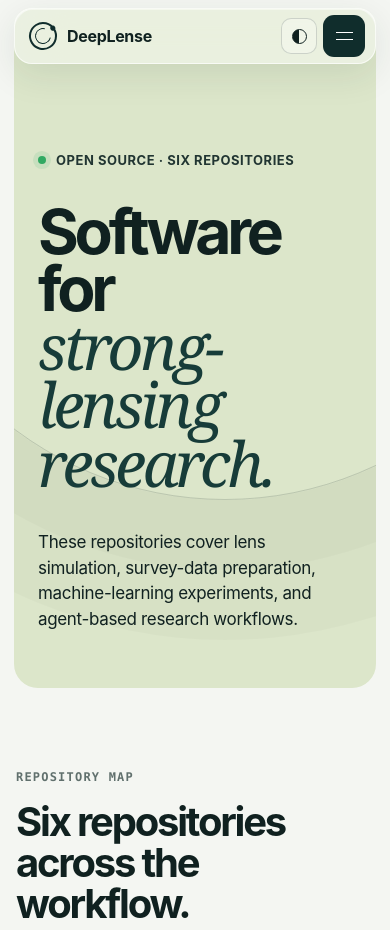
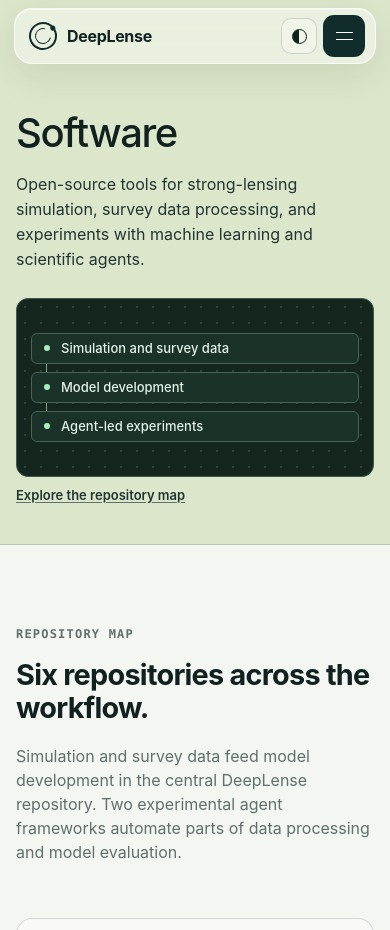
Before and after one commit to pranath-reddy/deeplense-website, a plain HTML site: page dist/software.html in a window 390 px wide. Shown: the top 930 px of the page. Drawn offline with Linux system fonts and the light colour scheme.

Commit message:
Refresh DeepLense interior page headers

```diff
--- a/dist/software.html
+++ b/dist/software.html
@@ -24,7 +24,7 @@
   <title>Software | DeepLense</title>
   <link rel="icon" href="assets/favicon.svg" type="image/svg+xml">
   <script>try{const saved=localStorage.getItem('deeplense-theme');document.documentElement.dataset.theme=saved||(matchMedia('(prefers-color-scheme: dark)').matches?'dark':'light');if(!saved)document.documentElement.dataset.themeSource='system'}catch{document.documentElement.dataset.theme=matchMedia('(prefers-color-scheme: dark)').matches?'dark':'light'}</script>
-  <link rel="stylesheet" href="styles.css?v=20261029c">
+  <link rel="stylesheet" href="styles.css?v=20261125p">
   <script src="script.js?v=20261114b" defer></script>
 </head>
 <body>
@@ -41,15 +41,24 @@
   </header>
 
   <main id="content">
-    <section class="page-hero software-hero">
-      <div class="reveal">
-        <p class="eyebrow"><span class="pulse-dot"></span> Open source · Six repositories</p>
-        <h1>Software for<br><em>strong-lensing research.</em></h1>
+    <header class="page-masthead software-masthead">
+      <div class="section masthead-layout">
+        <div>
+          <h1>Software</h1>
+          <p class="page-masthead-lede">Open-source tools for strong-lensing simulation, survey data processing, and experiments with machine learning and scientific agents.</p>
+        </div>
+        <figure class="masthead-visual">
+          <ol class="masthead-plate masthead-workflow" role="list">
+            <li>Simulation and survey data</li>
+            <li>Model development</li>
+            <li>Agent-led experiments</li>
+          </ol>
+          <figcaption><a href="/software#repository-map">Explore the repository map</a></figcaption>
+        </figure>
       </div>
-      <p class="page-hero-lede reveal" data-delay="1">These repositories cover lens simulation, survey-data preparation, machine-learning experiments, and agent-based research workflows.</p>
-    </section>
+    </header>
 
-    <section class="section software-map-section" aria-labelledby="stack-heading">
+    <section class="section software-map-section" id="repository-map" aria-labelledby="stack-heading">
       <div class="section-heading reveal">
         <div><p class="section-kicker">Repository map</p><h2 id="stack-heading">Six repositories across the workflow.</h2></div>
         <p>Simulation and survey data feed model development in the central DeepLense repository. Two experimental agent frameworks automate parts of data processing and model evaluation.</p>
--- a/dist/styles.css
+++ b/dist/styles.css
@@ -17,6 +17,7 @@
   --crimson: #9e1b32;
   --radius: 22px;
   --max: 1220px;
+  --title-tracking: -.025em;
   --shadow: 0 20px 60px rgba(20, 41, 38, .1);
   --ease: cubic-bezier(.2, .75, .25, 1);
 }
@@ -112,7 +113,7 @@ img { display: block; max-width: 100%; }
 .hero-content { position: absolute; z-index: 2; left: clamp(32px, 7vw, 108px); top: 50%; width: min(780px, 61%); transform: translateY(-52%); }
 .eyebrow { display: flex; align-items: center; gap: 10px; margin: 0 0 28px; color: var(--ink-2); font-size: 13px; font-weight: 650; letter-spacing: .04em; text-transform: uppercase; }
 .pulse-dot { width: 8px; height: 8px; border-radius: 50%; background: #31a962; box-shadow: 0 0 0 5px rgba(49,169,98,.12); }
-.hero h1, .page-hero h1 {
+.hero h1 {
   margin: 0;
   max-width: 900px;
   font-size: clamp(58px, 7.1vw, 108px);
@@ -120,8 +121,22 @@ img { display: block; max-width: 100%; }
   letter-spacing: -.068em;
   font-weight: 700;
 }
-.hero h1 em, .page-hero h1 em { color: var(--forest-2); font-family: ui-serif, Georgia, serif; font-weight: 400; letter-spacing: -.055em; }
+.hero h1 em { color: var(--forest-2); font-family: ui-serif, Georgia, serif; font-weight: 400; letter-spacing: -.055em; }
 .hero-lede { max-width: 650px; margin: 30px 0 0; color: #304542; font-size: clamp(18px, 1.6vw, 23px); line-height: 1.43; letter-spacing: -.018em; }
+.lab-hero-copy :is(h1, h2) {
+  margin: 0;
+  font-weight: 650;
+  line-height: 1.08;
+  letter-spacing: var(--title-tracking);
+  text-wrap: balance;
+}
+.lab-lede {
+  max-width: 47ch;
+  color: var(--ink-2);
+  font-size: clamp(1rem, calc(.875rem + .35vw), 1.125rem);
+  line-height: 1.55;
+  text-wrap: pretty;
+}
 .hero-actions { display: flex; flex-wrap: wrap; align-items: center; gap: 10px; margin-top: 34px; }
 .button { display: inline-flex; align-items: center; justify-content: center; min-height: 48px; padding: 0 18px; border: 1px solid transparent; border-radius: 13px; font-size: 14px; font-weight: 650; transition: transform .12s, background .2s, border-color .2s; }
 .button.primary { background: var(--forest); color: var(--white); }
@@ -163,14 +178,20 @@ img { display: block; max-width: 100%; }
 .section-kicker { margin: 0; color: var(--muted); font: 600 12px/1.2 ui-monospace, SFMono-Regular, Menlo, monospace; letter-spacing: .1em; text-transform: uppercase; }
 .intro-section { display: grid; grid-template-columns: 1fr 2.1fr; gap: 60px; }
 .intro-copy { max-width: 800px; }
-.intro-copy h2, .section-heading h2, .manifesto-section blockquote, .about-statement h2, .research-thesis h2, .evidence-section h2, .contact-section h2, .final-cta h2, .cohort-intro h2 {
+.manifesto-section blockquote, .final-cta h2 {
   margin: 0;
   font-size: clamp(40px, 5vw, 72px);
   line-height: 1.02;
   letter-spacing: -.055em;
   font-weight: 650;
 }
-.intro-copy h2 span, .about-statement h2 span { color: #4c6b66; font-family: ui-serif, Georgia, serif; font-weight: 400; font-style: italic; }
+.intro-copy h2, .section-heading h2, .about-statement h2, .research-thesis h2, .evidence-section h2, .contact-section h2, .cohort-intro h2, .software-cta h2, .news-cta h2 {
+  margin: 0;
+  font-size: clamp(1.8rem, 3.15vw, 3.1rem);
+  font-weight: 650;
+  line-height: 1.12;
+  letter-spacing: var(--title-tracking);
+}
 .intro-copy > p { max-width: 720px; margin: 26px 0 0; font-size: clamp(19px, 2vw, 27px); line-height: 1.45; letter-spacing: -.025em; }
 .intro-copy > p.muted { color: var(--muted); font-size: 17px; line-height: 1.65; }
 .inline-link { display: inline-flex; gap: 12px; align-items: center; margin-top: 30px; padding-bottom: 4px; border-bottom: 1px solid currentColor; font-weight: 650; }
@@ -182,7 +203,6 @@ img { display: block; max-width: 100%; }
 .research-map, .featured-section, .people-section, .support-section { border-top: 1px solid var(--line); }
 .section-heading { display: flex; justify-content: space-between; align-items: flex-end; gap: 60px; margin-bottom: 54px; }
 .section-heading .section-kicker { margin-bottom: 18px; }
-.section-heading h2 { font-size: clamp(40px, 4.3vw, 64px); }
 .section-heading > p { max-width: 420px; margin: 0; color: var(--muted); font-size: 16px; }
 .discipline-grid { display: grid; grid-template-columns: 1fr 1fr; gap: 18px; }
 .discipline-card { position: relative; min-height: 570px; padding: 34px; overflow: hidden; border-radius: var(--radius); display: flex; flex-direction: column; justify-content: space-between; }
@@ -286,17 +306,148 @@ img { display: block; max-width: 100%; }
 .copyright { grid-column: 1/-1; margin: 22px 0 0; font-size: 11px; }
 
 /* Interior pages */
-.page-hero { position: relative; width: min(calc(100% - 28px), 1380px); min-height: 740px; margin: 14px auto 0; padding: 170px clamp(28px, 7vw, 100px) 80px; overflow: hidden; border-radius: 24px; display: grid; grid-template-columns: 1.65fr 1fr; align-items: end; gap: 80px; background: #d7e1df; }
-.page-hero::before { content: ""; position: absolute; width: 700px; height: 700px; right: -200px; top: -210px; border: 1px solid rgba(16,33,32,.16); border-radius: 50%; box-shadow: 0 0 0 70px rgba(16,33,32,.025), 0 0 0 140px rgba(16,33,32,.022); }
-.research-hero { background: #d7e1df; }
-.about-hero { background: #e4dfeb; }
-.page-hero .eyebrow { margin-bottom: 34px; }
-.page-hero h1 { font-size: clamp(62px, 7.2vw, 108px); }
-.page-hero-lede { position: relative; z-index: 2; margin: 0 0 14px; max-width: 420px; font-size: 20px; line-height: 1.5; letter-spacing: -.02em; }
+.page-masthead {
+  background: #d7e1df;
+  border-bottom: 1px solid var(--line);
+}
+.page-masthead > .section {
+  padding-block: clamp(112px, 12vw, 168px) clamp(40px, 5.4vw, 76px);
+}
+.page-masthead h1 {
+  margin: 0;
+  font-size: clamp(2.5rem, calc(1.45rem + 3.8vw), 5.25rem);
+  font-weight: 550;
+  line-height: 1.06;
+  letter-spacing: -.035em;
+  overflow-wrap: anywhere;
+  text-wrap: balance;
+}
+.page-masthead-lede {
+  max-width: 56ch;
+  margin: 18px 0 0;
+  color: var(--ink-2);
+  font-size: clamp(1rem, calc(.9rem + .42vw), 1.25rem);
+  line-height: 1.55;
+  text-wrap: pretty;
+}
+.masthead-layout {
+  display: grid;
+  grid-template-columns: minmax(0, 1fr) minmax(0, .86fr);
+  align-items: center;
+  gap: clamp(30px, 6vw, 88px);
+}
+.masthead-visual {
+  width: min(100%, 440px);
+  margin: 0;
+  justify-self: end;
+  container-type: inline-size;
+}
+.masthead-plate {
+  width: 100%;
+  aspect-ratio: 2 / 1;
+  overflow: hidden;
+  border: 1px solid var(--line);
+  border-radius: 12px;
+}
+.masthead-photo {
+  height: auto;
+  object-fit: cover;
+  object-position: center 48%;
+}
+.masthead-visual figcaption {
+  margin-top: 9px;
+  color: var(--ink-2);
+  font-size: .8125rem;
+  line-height: 1.4;
+}
+.masthead-visual figcaption a {
+  font-weight: 600;
+  text-decoration: underline;
+  text-decoration-color: var(--muted);
+  text-underline-offset: .18em;
+}
+.masthead-visual figcaption a:hover { text-decoration-color: currentColor; }
+.masthead-lenses, .masthead-workflow {
+  min-height: 50cqi;
+  aspect-ratio: auto;
+}
+.masthead-lenses {
+  display: grid;
+  grid-template-columns: repeat(2, minmax(0, 1fr));
+  gap: 1px;
+  border-color: #3c5b50;
+  background: #3c5b50;
+}
+.masthead-lens {
+  display: grid;
+  grid-template-rows: 1fr auto;
+  place-items: center;
+  padding: 8px 8px 10px;
+  background: #050807;
+  color: #c4d6cc;
+  font-size: .75rem;
+  text-align: center;
+}
+.masthead-lens::before {
+  width: min(72%, 144px);
+  aspect-ratio: 1;
+  background: #000 url("assets/flowlensing-lens-comparison.png") 75% 0 / 500% 200%;
+  border-radius: 50%;
+  content: "";
+}
+.masthead-lens-model::before { background-position-y: 100%; }
+.masthead-workflow {
+  display: grid;
+  align-content: center;
+  gap: 8px;
+  margin: 0;
+  padding: 14px clamp(14px, 3vw, 36px);
+  border-color: #3c5b50;
+  background-color: #14261e;
+  background-image: radial-gradient(#99d6ae2e 1px, transparent 1px);
+  background-size: 16px 16px;
+  color: #e4f2e8;
+  list-style: none;
+}
+.masthead-workflow li {
+  position: relative;
+  display: flex;
+  align-items: center;
+  gap: 11px;
+  padding: 6px 12px;
+  border: 1px solid #476455;
+  border-radius: 6px;
+  background: #1a3227;
+  font-size: .8125rem;
+  font-weight: 550;
+  line-height: 1.3;
+}
+.masthead-workflow li::before {
+  width: 6px;
+  height: 6px;
+  flex: 0 0 6px;
+  border-radius: 50%;
+  background: #a8efc0;
+  content: "";
+}
+.masthead-workflow li + li::after {
+  position: absolute;
+  top: -9px;
+  left: 14px;
+  height: 8px;
+  border-left: 1px solid #84aa94;
+  content: "";
+}
+
+@media (max-width: 720px) {
+  .masthead-layout { grid-template-columns: minmax(0, 1fr); gap: 26px; }
+  .masthead-visual { justify-self: start; }
+}
+
+.about-masthead { background: #e4dfeb; }
 .research-thesis { padding-bottom: 80px; }
 .research-thesis > .section-kicker { margin-bottom: 42px; }
 .thesis-grid, .about-statement-grid { display: grid; grid-template-columns: 1.15fr 1fr; gap: 100px; }
-.research-thesis h2 { font-size: clamp(46px, 5.5vw, 76px); }
 .thesis-grid p, .about-statement-grid p { margin: 0 0 20px; color: var(--muted); font-size: 18px; line-height: 1.7; }
 .principle-strip { display: grid; grid-template-columns: repeat(4, 1fr); padding-block: 0 100px; }
 .principle-strip article { padding: 26px 22px; border-top: 1px solid var(--line); border-right: 1px solid var(--line); }
@@ -323,7 +474,7 @@ img { display: block; max-width: 100%; }
 .software-preview-dark > span { color: rgba(255,255,255,.58); }
 
 /* Software */
-.software-hero { background: #dce6ca; }
+.software-masthead { background: #dce6ca; }
 .software-map-section { padding-bottom: 92px; }
 .software-map { display: grid; grid-template-columns: 1.25fr 44px 1fr 44px 1fr; gap: 14px; align-items: stretch; }
 .map-source-stack { display: grid; gap: 10px; }
@@ -346,7 +497,7 @@ img { display: block; max-width: 100%; }
 .software-detail-index { align-self: stretch; display: flex; flex-direction: column; justify-content: space-between; }
 .software-detail-index span { font: 500 15px ui-monospace, SFMono-Regular, Menlo, monospace; }
 .software-detail-index small, .software-detail-use > span { color: var(--muted); font: 550 9px/1.35 ui-monospace, SFMono-Regular, Menlo, monospace; letter-spacing: .08em; text-transform: uppercase; }
-.software-detail-main h3 { margin: 0 0 13px; font-size: clamp(30px, 3vw, 43px); line-height: 1; letter-spacing: -.05em; }
+.software-detail-main h3 { margin: 0 0 13px; font-size: clamp(1.65rem, 2.5vw, 2.4rem); font-weight: 650; line-height: 1.12; letter-spacing: var(--title-tracking); }
 .software-detail-main > p { max-width: 650px; margin: 0; color: var(--muted); font-size: 14px; line-height: 1.6; }
 .software-capabilities { margin: 20px 0 0; padding: 0; display: flex; flex-wrap: wrap; gap: 6px; list-style: none; }
 .software-capabilities li { padding: 6px 9px; border: 1px solid var(--line); border-radius: 999px; color: var(--muted); font-size: 10px; }
@@ -370,15 +521,14 @@ img { display: block; max-width: 100%; }
 .software-principles p { max-width: 310px; margin: 0; color: var(--muted); font-size: 13px; line-height: 1.55; }
 .software-cta { margin-top: 24px; }
 
-.news-hero { background: #ebe2d7; }
-.event-section { border-top: 1px solid var(--line); }
+.news-masthead { background: #ebe2d7; }
 .event-feature { display: grid; grid-template-columns: minmax(270px, .74fr) minmax(0, 1.5fr); gap: clamp(34px, 5vw, 76px); padding: 76px 0 110px; border-bottom: 1px solid var(--line); scroll-margin-top: 96px; }
 .event-feature:last-child { padding-bottom: 0; border-bottom: 0; }
 .event-story { align-self: start; position: sticky; top: 116px; }
 .event-meta { display: grid; grid-template-columns: 30px 1fr; gap: 6px 14px; margin-bottom: 58px; color: var(--muted); font: 520 10px/1.4 ui-monospace, SFMono-Regular, Menlo, monospace; text-transform: uppercase; letter-spacing: .04em; }
 .event-meta > span:first-child { grid-row: span 2; color: var(--ink); }
 .event-story .label { margin-bottom: 16px; }
-.event-story h3 { margin: 0; max-width: 560px; font-size: clamp(38px, 4.4vw, 66px); line-height: .98; letter-spacing: -.065em; }
+.event-story h3 { margin: 0; max-width: 560px; font-size: clamp(1.8rem, 3.15vw, 3.1rem); font-weight: 650; line-height: 1.12; letter-spacing: var(--title-tracking); }
 .event-story > p:not(.label) { margin: 25px 0 0; max-width: 480px; color: var(--muted); font-size: 15px; line-height: 1.65; }
 .event-links { display: flex; flex-wrap: wrap; gap: 8px; margin-top: 30px; }
 .event-links a { padding: 10px 12px; border: 1px solid var(--line); border-radius: 10px; font-size: 11px; font-weight: 650; transition: background .2s, color .2s, transform .12s; }
@@ -418,7 +568,7 @@ img { display: block; max-width: 100%; }
 .series-archive summary { min-height: 220px; padding: 32px; display: grid; grid-template-columns: 145px 1fr auto; gap: 32px; align-items: center; cursor: pointer; list-style: none; }
 .series-archive summary::-webkit-details-marker { display: none; }
 .series-index { align-self: start; color: rgba(255,255,255,.52); font: 500 10px ui-monospace, SFMono-Regular, Menlo, monospace; text-transform: uppercase; }
-.series-archive summary strong { display: block; font-size: clamp(30px, 4vw, 52px); line-height: 1; letter-spacing: -.055em; }
+.series-archive summary strong { display: block; font-size: clamp(1.65rem, 2.5vw, 2.4rem); font-weight: 650; line-height: 1.12; letter-spacing: var(--title-tracking); }
 .series-archive summary small { display: block; max-width: 630px; margin-top: 13px; color: rgba(255,255,255,.62); font-size: 13px; line-height: 1.5; }
 .series-action { display: flex; align-items: center; gap: 12px; font-size: 11px; font-weight: 650; }
 .series-open-label { display: none; }
@@ -455,7 +605,7 @@ img { display: block; max-width: 100%; }
 .publication-card { display: grid; grid-template-columns: 1.8fr 1fr auto; gap: 34px; align-items: center; min-height: 166px; padding: 24px 10px; border-bottom: 1px solid var(--line); transition: background .2s, padding .2s; }
 .publication-card:hover { padding-inline: 20px; background: rgba(255,255,255,.48); }
 .publication-card[hidden] { display: none; }
-.publication-title h3 { margin: 0 0 9px; font-size: 23px; line-height: 1.18; letter-spacing: -.035em; }
+.publication-title h3 { margin: 0 0 9px; font-size: 23px; font-weight: 650; line-height: 1.18; letter-spacing: var(--title-tracking); }
 .publication-title h3 a { transition: color .2s; }
 .publication-title h3 a:hover { color: #315d58; }
 .publication-title p { margin: 0; color: var(--muted); font-size: 12px; }
@@ -477,7 +627,6 @@ img { display: block; max-width: 100%; }
 .evidence-orbit::before, .evidence-orbit span { content: ""; position: absolute; inset: 18%; border: 1px solid rgba(255,255,255,.15); border-radius: 50%; transform: scaleY(.36) rotate(18deg); }
 
 .about-statement > .section-kicker { margin-bottom: 44px; }
-.about-statement h2 { font-size: clamp(45px, 5vw, 70px); }
 .about-statement-grid a { color: var(--ink); text-decoration: underline; text-underline-offset: 3px; }
 .values-row { display: grid; grid-template-columns: repeat(3, 1fr); margin-top: 90px; border-top: 1px solid var(--line); }
 .values-row > div { padding: 24px 28px 0 0; border-right: 1px solid var(--line); }
@@ -498,7 +647,7 @@ img { display: block; max-width: 100%; }
 .person-monogram::after { content: ""; position: absolute; width: 140px; height: 140px; left: -25px; bottom: -58px; border: 1px solid currentColor; border-radius: 50%; opacity: .3; }
 .person-info { display: flex; flex-direction: column; }
 .person-info .role { margin: 0 0 22px; color: var(--muted); font: 500 10px ui-monospace, SFMono-Regular, Menlo, monospace; text-transform: uppercase; letter-spacing: .05em; }
-.person-info h3 { margin: 0 0 12px; font-size: 28px; line-height: 1.05; letter-spacing: -.04em; }
+.person-info h3 { margin: 0 0 12px; font-size: 28px; font-weight: 650; line-height: 1.12; letter-spacing: var(--title-tracking); }
 .person-info h3 .lead-mark { display: inline-block; width: 7px; height: 7px; margin: 0 0 3px 7px; border-radius: 50%; background: #31a962; box-shadow: 0 0 0 4px rgba(49,169,98,.09); }
 .person-info > p:not(.role) { margin: 0; color: var(--muted); font-size: 13px; line-height: 1.55; }
 .person-links { display: flex; flex-wrap: wrap; gap: 14px; margin-top: auto; padding-top: 22px; }
@@ -517,7 +666,6 @@ img { display: block; max-width: 100%; }
 .cohort-section { display: grid; grid-template-columns: 1fr 1.35fr; gap: 90px; padding: 80px; border-radius: var(--radius); background: var(--forest); color: var(--white); }
 .cohort-intro { align-self: start; position: sticky; top: 100px; }
 .cohort-intro .section-kicker { color: rgba(255,255,255,.55); margin-bottom: 22px; }
-.cohort-intro h2 { font-size: clamp(42px, 4.5vw, 62px); }
 .cohort-intro > p { color: rgba(255,255,255,.68); font-size: 15px; line-height: 1.65; }
 .cohort-item { min-height: 170px; padding: 24px 0; display: grid; grid-template-columns: 48px 1fr; gap: 20px; border-top: 1px solid var(--line-light); }
 .cohort-item > span { color: rgba(255,255,255,.5); font: 500 11px ui-monospace, SFMono-Regular, Menlo, monospace; }
@@ -570,8 +718,6 @@ img { display: block; max-width: 100%; }
   .pipeline { grid-template-columns: 1fr 1fr; }
   .pipeline-step:nth-child(2) { border-right: 0; }
   .pipeline-step:nth-child(-n+2) { border-bottom: 1px solid var(--line); }
-  .page-hero { grid-template-columns: 1fr; align-content: end; }
-  .page-hero-lede { max-width: 650px; }
   .principle-strip { grid-template-columns: 1fr 1fr; }
   .principle-strip article:nth-child(2) { border-right: 0; }
   .software-preview-grid { grid-template-columns: repeat(3, 1fr); }
@@ -621,7 +767,6 @@ img { display: block; max-width: 100%; }
   .hero-content { position: relative; left: auto; right: auto; top: auto; width: 100%; transform: none; }
   .home-hero .eyebrow { margin-bottom: 20px; font-size: 11px; }
   .home-hero h1 { font-size: clamp(46px, 12vw, 56px); line-height: .94; }
-  .page-hero h1 { font-size: clamp(52px, 16vw, 74px); }
   .hero-lede { margin-top: 24px; font-size: 17px; }
   .hero-actions { margin-top: 28px; }
   .hero-caption { position: relative; left: auto; right: auto; bottom: auto; width: 100%; margin-top: 48px; }
@@ -647,8 +792,6 @@ img { display: block; max-width: 100%; }
   .final-cta { margin-bottom: 16px; }
   .site-footer { grid-template-columns: 1fr; text-align: left; }
   .footer-links { justify-content: flex-start; }
-  .page-hero { min-height: 680px; margin-top: 8px; padding: 130px 24px 42px; gap: 36px; }
-  .page-hero-lede { font-size: 17px; }
   .principle-strip { grid-template-columns: 1fr; }
   .principle-strip article { border-right: 0; }
   .software-preview-grid { grid-template-columns: 1fr; }
@@ -678,7 +821,6 @@ img { display: block; max-width: 100%; }
   .event-gallery-duo .event-photo-portrait { min-height: 460px; }
   .event-gallery-neurips .event-photo-wide { min-height: 430px; }
   .event-gallery-neurips .event-photo-wide img { object-position: 48% center; }
-  .event-story h3 { font-size: 46px; }
   .blog-year { grid-template-columns: 1fr; gap: 20px; padding-block: 34px 58px; }
   .blog-year-heading { display: flex; align-items: baseline; justify-content: space-between; }
   .blog-grid { grid-template-columns: 1fr; }
@@ -746,17 +888,15 @@ html[data-theme="dark"] .header-cta:hover, html[data-theme="dark"] .button.prima
 html[data-theme="dark"] .button.secondary { border-color: rgba(255,255,255,.22); background: rgba(255,255,255,.05); }
 html[data-theme="dark"] .button.secondary:hover { background: rgba(255,255,255,.1); }
 
-html[data-theme="dark"] .hero, html[data-theme="dark"] .research-hero { background: #142220; }
-html[data-theme="dark"] .software-hero { background: #1a251c; }
-html[data-theme="dark"] .about-hero { background: #221f29; }
-html[data-theme="dark"] .news-hero { background: #28211c; }
+html[data-theme="dark"] .hero, html[data-theme="dark"] .page-masthead { background: #142220; }
+html[data-theme="dark"] .software-masthead { background: #1a251c; }
+html[data-theme="dark"] .about-masthead { background: #221f29; }
+html[data-theme="dark"] .news-masthead { background: #28211c; }
 html[data-theme="dark"] .hero::after { background: radial-gradient(circle at 70% 40%, transparent 0 22%, rgba(11,17,16,.08) 45%, rgba(11,17,16,.62) 100%); }
 html[data-theme="dark"] .hero-grid { opacity: .3; background-image: linear-gradient(rgba(237,244,240,.08) 1px, transparent 1px), linear-gradient(90deg, rgba(237,244,240,.08) 1px, transparent 1px); }
-html[data-theme="dark"] .hero h1 em, html[data-theme="dark"] .page-hero h1 em { color: #9fd8cb; }
+html[data-theme="dark"] .hero h1 em { color: #9fd8cb; }
 html[data-theme="dark"] .hero-lede, html[data-theme="dark"] .hero-caption p { color: #b7c7c2; }
 html[data-theme="dark"] .hero-caption { border-color: rgba(237,244,240,.28); }
-html[data-theme="dark"] .page-hero::before { border-color: rgba(237,244,240,.13); box-shadow: 0 0 0 70px rgba(237,244,240,.022), 0 0 0 140px rgba(237,244,240,.018); }
-html[data-theme="dark"] .intro-copy h2 span, html[data-theme="dark"] .about-statement h2 span { color: #9bc8bb; }
 html[data-theme="dark"] .venue-strip:hover { border-color: rgba(237,244,240,.34); }
 
 html[data-theme="dark"] .discipline-card.ai, html[data-theme="dark"] .manifesto-section, html[data-theme="dark"] .contact-section { background: #19251d; }
```
Also changed, not shown: dist/404.html (+1 -1 lines), dist/about.html (+13 -8 lines), dist/home.css (+1 -22 lines), dist/index.html (+2 -2 lines), dist/news.html (+13 -8 lines), dist/research.html (+15 -7 lines).
